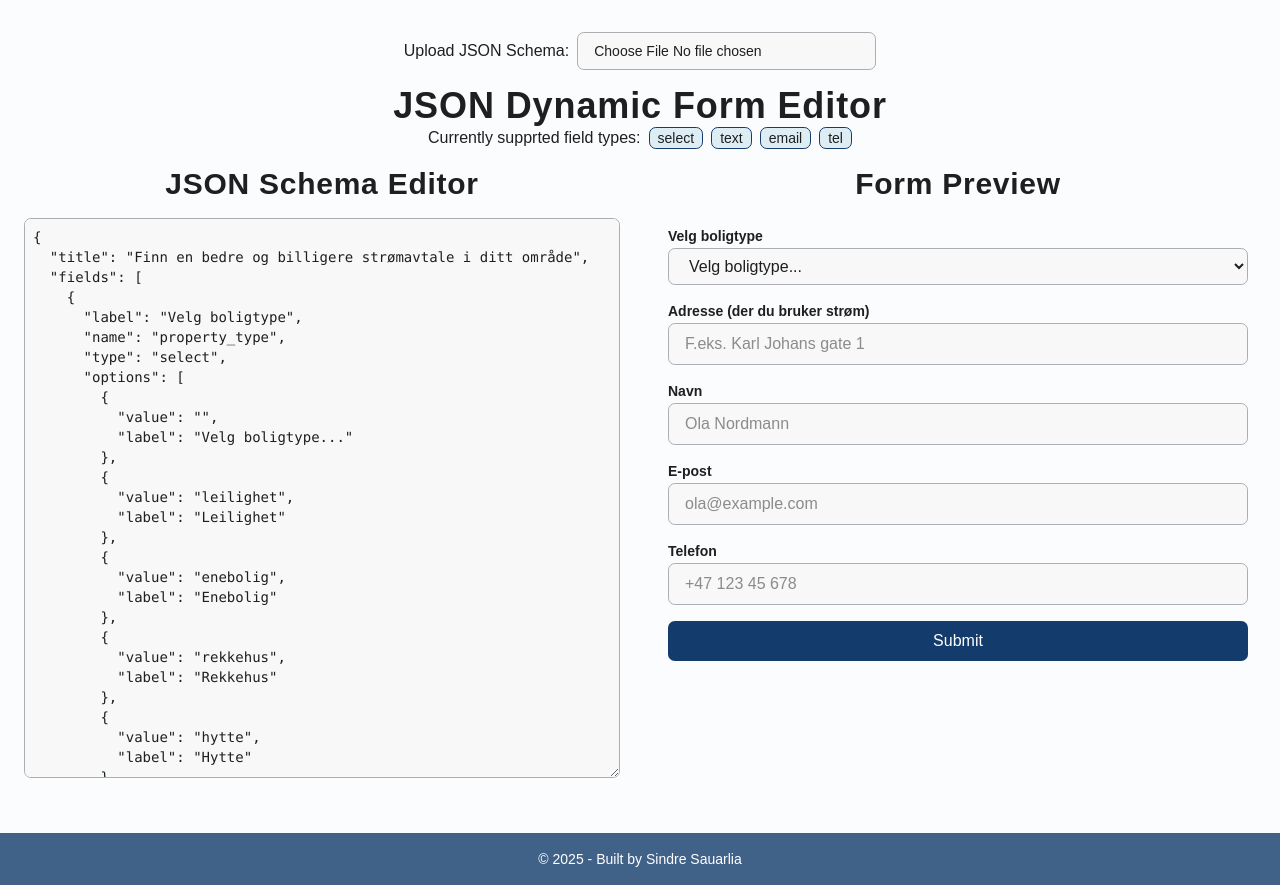
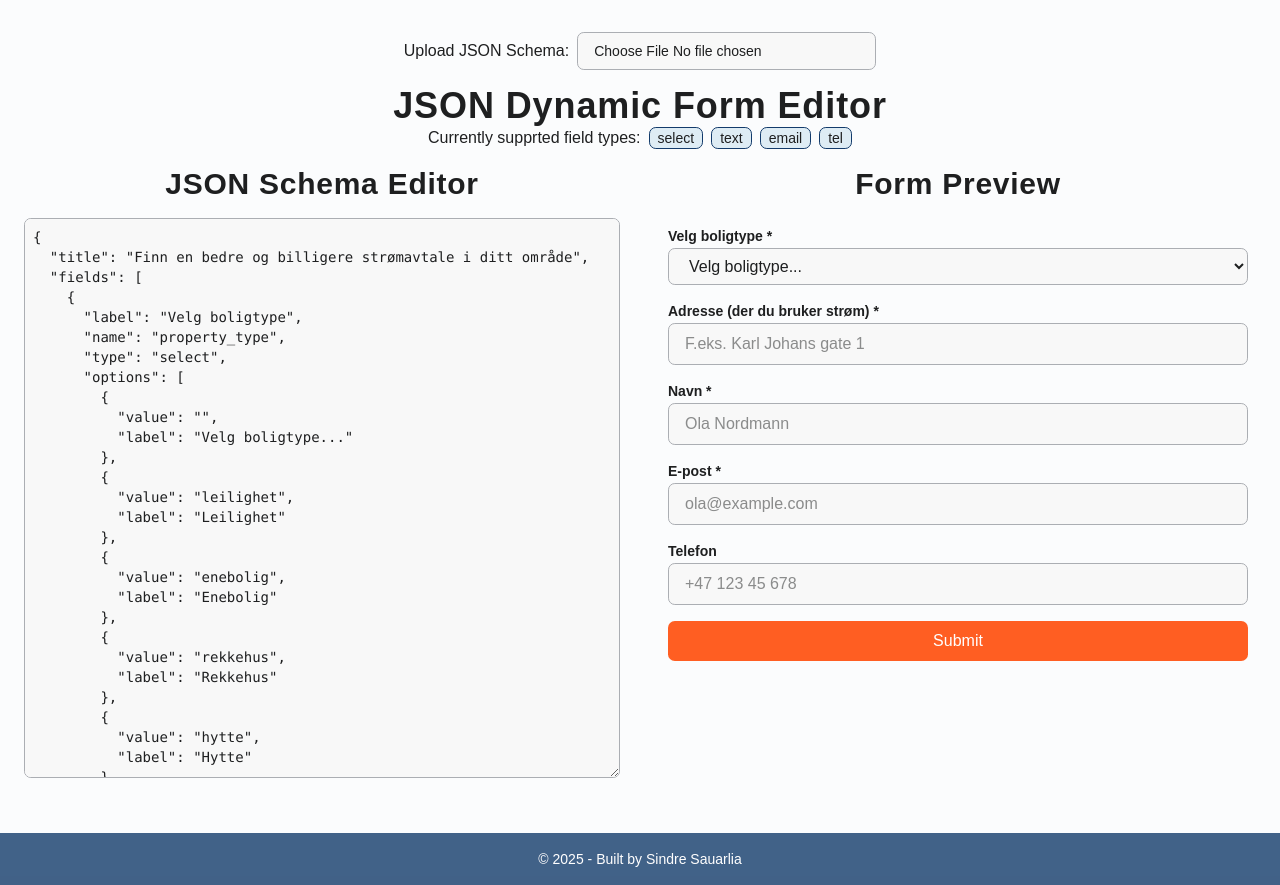
Before and after one commit to SindreSau/json-dynamic-form, a React (Vite) app: page / in a window 1280 px wide. Built offline with nearby package versions, Linux system fonts and the light colour scheme; a web font is replaced by a local one.

Commit message:
feat: add asterisks for required fields

```diff
--- a/src/components/ui/dynamic-form.tsx
+++ b/src/components/ui/dynamic-form.tsx
@@ -7,7 +7,7 @@ import {
 import { Button } from '@components/ui/button';
 import { Input } from '@components/ui/input';
 import { Select } from '@components/ui/select';
-import { useState, useMemo, useEffect } from 'react';
+import { useState, useMemo } from 'react';
 import { TelInput } from './tel-input';
 
 type DynamicFormProps = {
@@ -18,24 +18,6 @@ type DynamicFormProps = {
 
 const DynamicForm = ({ schema, className, handleSubmit }: DynamicFormProps) => {
   const [selectValues, setSelectValues] = useState<Record<string, string>>({});
-
-  // Just for fun and demo of button variants
-  const [buttonVariant, setButtonVariant] = useState<
-    'primary' | 'secondary' | 'accent'
-  >('primary');
-  useEffect(() => {
-    const variants: ('primary' | 'secondary' | 'accent')[] = [
-      'primary',
-      'secondary',
-      'accent',
-    ];
-    let index = 0;
-    const interval = setInterval(() => {
-      index = (index + 1) % variants.length;
-      setButtonVariant(variants[index]);
-    }, 1500);
-    return () => clearInterval(interval);
-  }, []);
 
   const fieldsWithIds = useMemo(() => {
     if (!schema?.fields) return [];
@@ -87,7 +69,7 @@ const DynamicForm = ({ schema, className, handleSubmit }: DynamicFormProps) => {
                 id={field.id}
                 name={field.name}
                 type={field.type}
-                label={field.label}
+                label={`${field.label} ${field.required ? '*' : ''}`}
                 placeholder={field.placeholder}
                 required={field.required}
               />
@@ -98,7 +80,7 @@ const DynamicForm = ({ schema, className, handleSubmit }: DynamicFormProps) => {
                 key={field.id}
                 id={field.id}
                 name={field.name}
-                label={field.label}
+                label={`${field.label} ${field.required ? '*' : ''}`}
                 placeholder={field.placeholder}
                 required={field.required}
               />
@@ -109,7 +91,7 @@ const DynamicForm = ({ schema, className, handleSubmit }: DynamicFormProps) => {
                 key={field.id}
                 id={field.id}
                 name={field.name}
-                label={field.label}
+                label={`${field.label} ${field.required ? '*' : ''}`}
                 options={field.options}
                 value={selectValues[field.name] || ''}
                 onValueChange={(value) => handleSelectChange(field.name, value)}
@@ -120,7 +102,7 @@ const DynamicForm = ({ schema, className, handleSubmit }: DynamicFormProps) => {
         }
       })}
 
-      <Button type="submit" variant={buttonVariant}>
+      <Button type="submit" variant={'accent'}>
         Submit
       </Button>
     </form>
```
